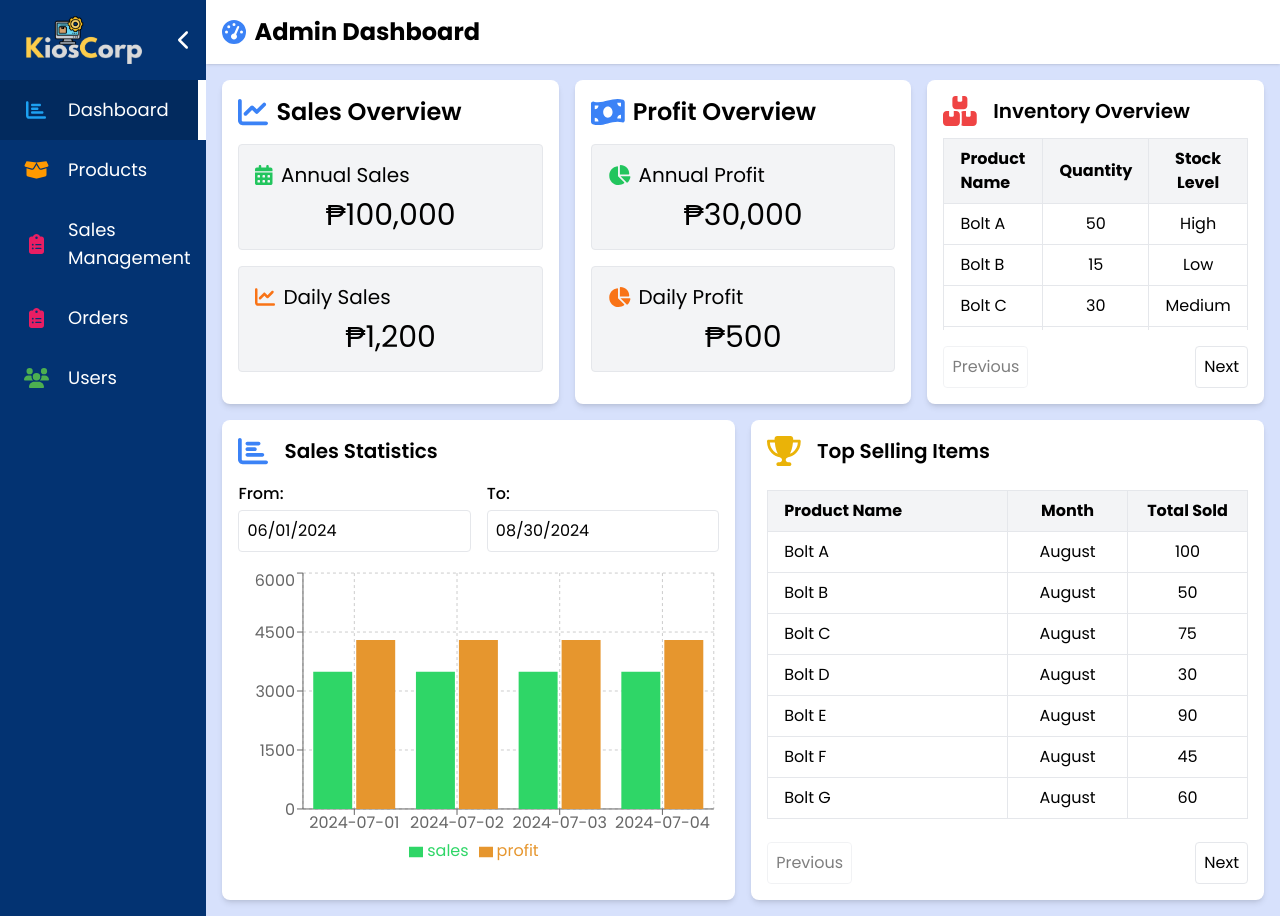
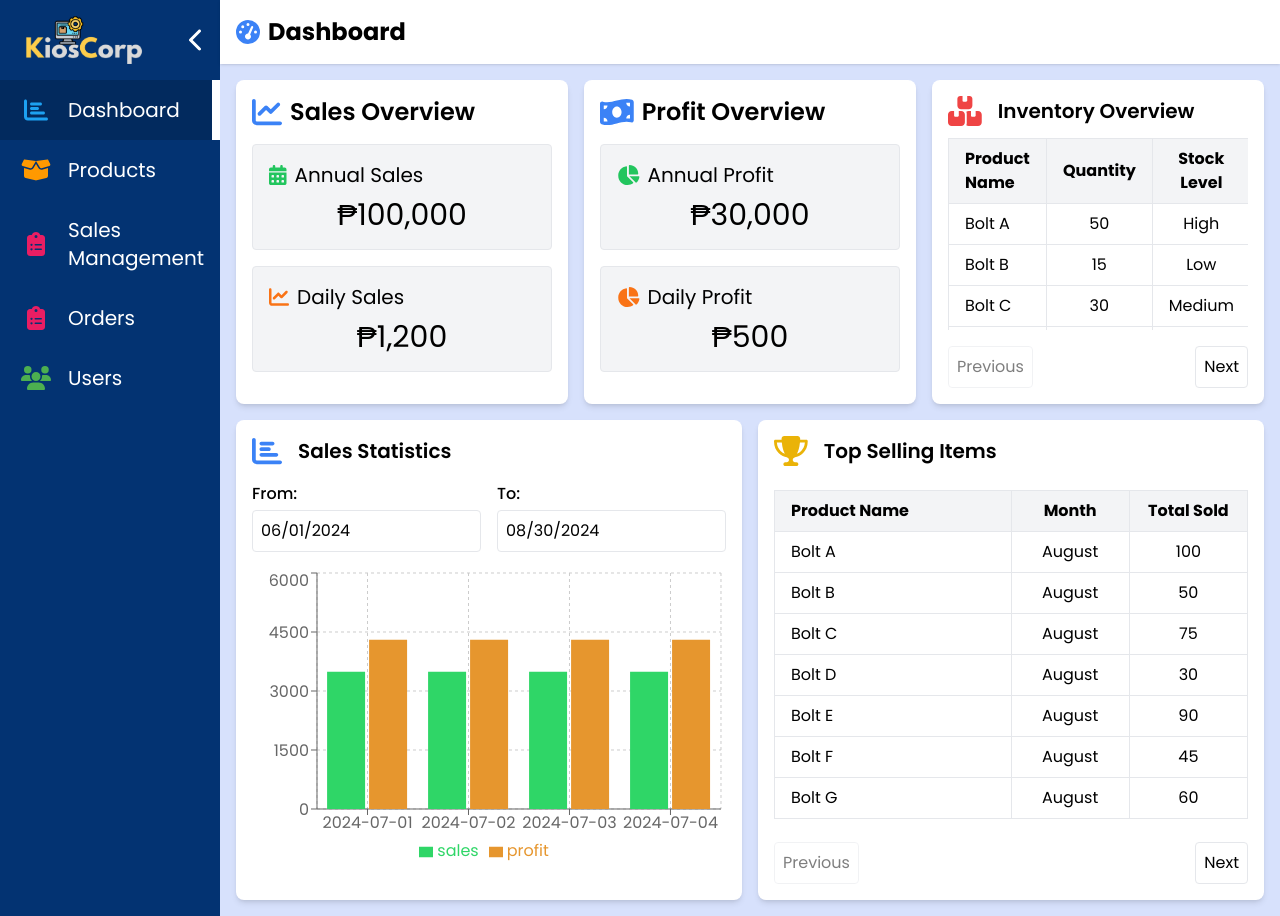
Before and after one commit to AlbertJin1/kioscorp-dashboard, a React (Create React App) app: page / in a window 1280 px wide. Built offline with nearby package versions, Linux system fonts and the light colour scheme.

Commit message:
adjustments for side and top

```diff
--- a/src/components/Sidebar.js
+++ b/src/components/Sidebar.js
@@ -13,7 +13,7 @@ const Sidebar = ({ setCurrentPage, currentPage }) => {
 
     return (
         <div
-            className={`min-h-screen flex flex-col bg-[#033372] text-white transition-all duration-300 ${isCollapsed ? 'w-20' : 'w-56'}`}
+            className={`min-h-screen flex flex-col bg-[#033372] text-white transition-all duration-300 ${isCollapsed ? 'w-20' : 'w-64'}`}
         >
             <div className="flex items-center justify-between p-4">
                 {!isCollapsed && <img src={logo} alt="Kioscorp Logo" className="h-12" />}
@@ -23,7 +23,7 @@ const Sidebar = ({ setCurrentPage, currentPage }) => {
                 >
                     <FontAwesomeIcon
                         icon={faChevronLeft}
-                        className={`text-white text-xl transition-transform duration-300 ${isCollapsed ? 'transform rotate-180' : ''}`}
+                        className={`text-white text-2xl transition-transform duration-300 ${isCollapsed ? 'transform rotate-180' : ''}`}
                     />
                 </button>
             </div>
@@ -41,9 +41,9 @@ const Sidebar = ({ setCurrentPage, currentPage }) => {
                         onClick={item.onClick ? item.onClick : () => setCurrentPage(item.page)} // Use item.onClick if provided
                     >
                         <div className="flex justify-center items-center" style={{ minWidth: '2.5rem' }}>
-                            <FontAwesomeIcon icon={item.icon} className="text-xl" style={{ color: item.color }} />
+                            <FontAwesomeIcon icon={item.icon} className="text-2xl" style={{ color: item.color }} />
                         </div>
-                        {!isCollapsed && <span className="ml-3 text-lg">{item.label}</span>}
+                        {!isCollapsed && <span className="ml-3 text-xl">{item.label}</span>}
                         {currentPage === item.page && (
                             <div className="absolute right-0 top-0 h-full w-2 bg-white transition-all duration-300 transform scale-y-100" />
                         )}
--- a/src/components/TopBar.js
+++ b/src/components/TopBar.js
@@ -1,7 +1,7 @@
 // src/components/TopBar.js
 import React from 'react';
 import { FontAwesomeIcon } from '@fortawesome/react-fontawesome';
-import { faTachometerAlt, faBox, faShoppingCart, faUsers } from '@fortawesome/free-solid-svg-icons';
+import { faTachometerAlt, faBox, faShoppingCart, faUsers, faClipboardList } from '@fortawesome/free-solid-svg-icons';
 
 const TopBar = ({ currentPage }) => {
     let title = '';
@@ -10,7 +10,7 @@ const TopBar = ({ currentPage }) => {
 
     switch (currentPage) {
         case 'dashboard':
-            title = 'Admin Dashboard';
+            title = 'Dashboard';
             icon = faTachometerAlt; // Dashboard icon
             iconColor = 'text-blue-500'; // Color for Dashboard
             break;
@@ -18,6 +18,11 @@ const TopBar = ({ currentPage }) => {
             title = 'Products';
             icon = faBox; // Products icon
             iconColor = 'text-green-500'; // Color for Products
+            break;
+        case 'sales-management':
+            title = 'Sales Management';
+            icon = faClipboardList; // Orders icon
+            iconColor = 'text-red-500'; // Color for Orders
             break;
         case 'orders':
             title = 'Orders';
@@ -30,7 +35,7 @@ const TopBar = ({ currentPage }) => {
             iconColor = 'text-purple-500'; // Color for Users
             break;
         default:
-            title = 'Admin Dashboard';
+            title = 'Dashboard';
             icon = faTachometerAlt;
             iconColor = 'text-blue-500'; // Default color
     }
```
